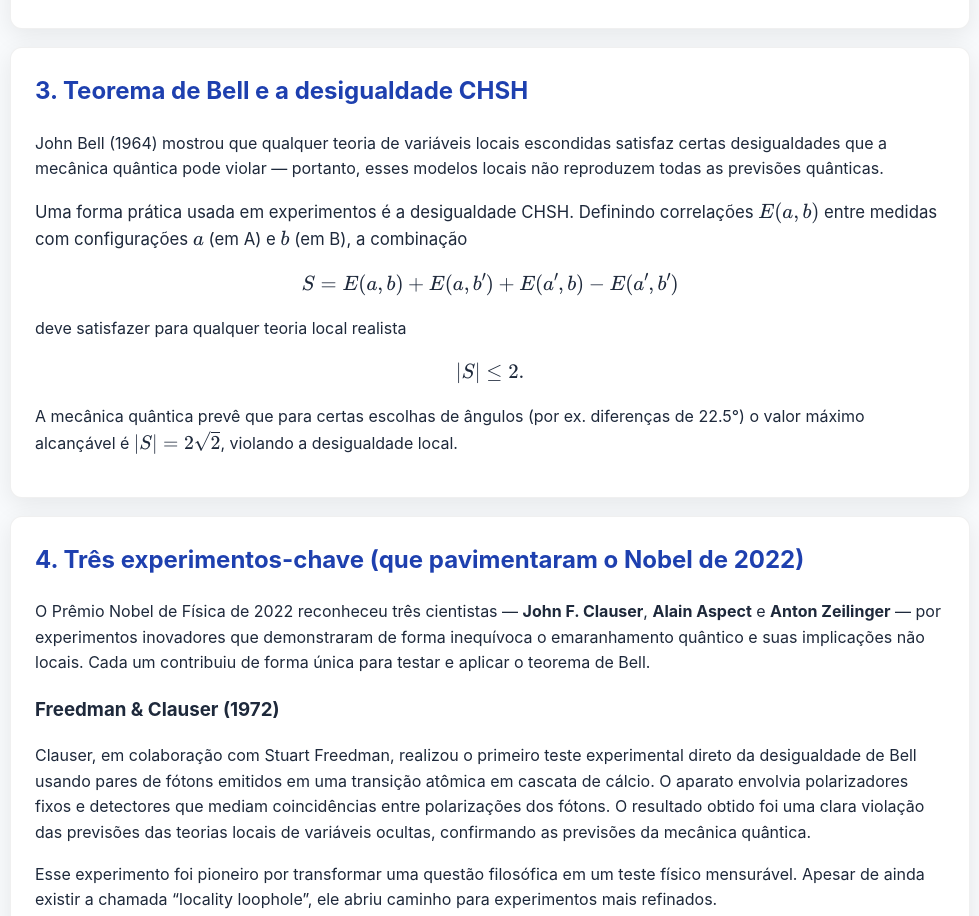
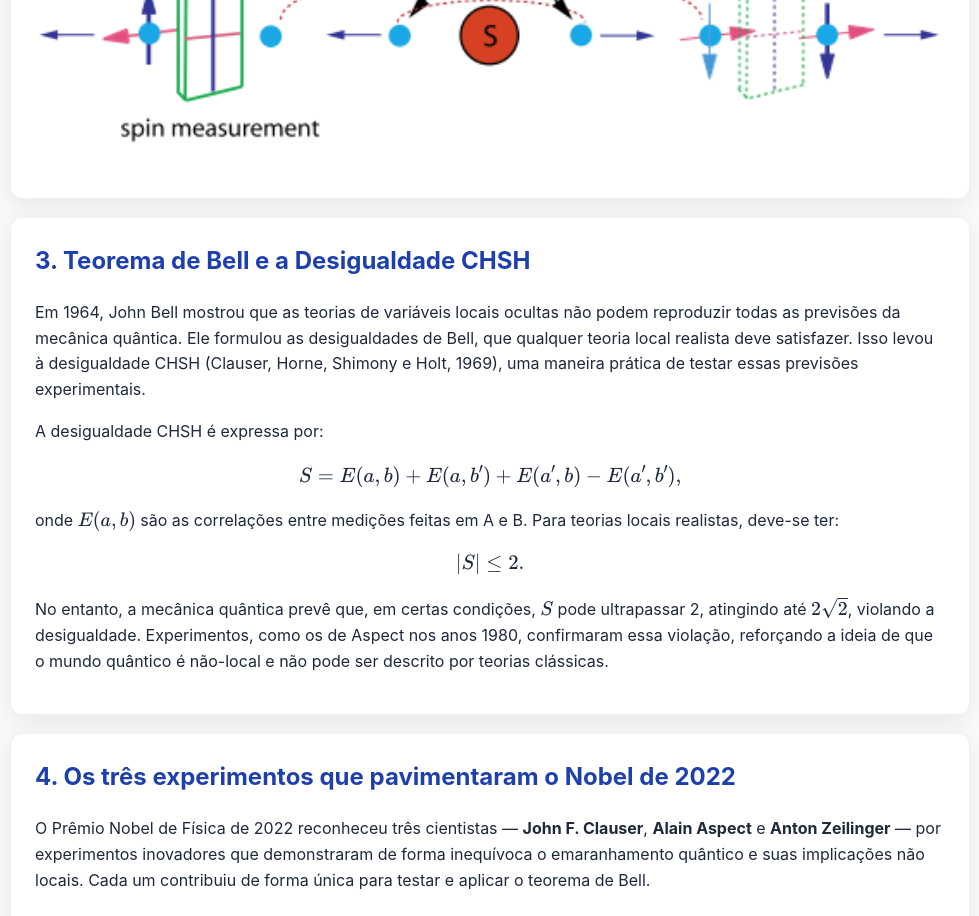
Before and after one commit to capelosini/QuantumEntanglementSite, a plain HTML site: page pages/index.html in a window 1280 px wide. Shown: the part 1884-2800 px from the top of the page, without its empty margins (150-1129 px from the left). Drawn offline with nearby package versions, Linux system fonts and the light colour scheme.

Commit message:
adicionando mais texto

```diff
--- a/pages/index.html
+++ b/pages/index.html
@@ -50,10 +50,16 @@
 
         <section class="card" id="intro">
             <h2>1. Introdução ao emaranhamento</h2>
-            <p>Emaranhamento (entanglement) é a correlação quântica entre duas ou mais partículas onde o estado global
-                não se factoriza em estados locais. Em termos matemáticos, um estado de duas partículas
-                \,\(|\psi\rangle\) é emaranhado se não existir \(|\phi_A\rangle\) e \(|\phi_B\rangle\) tais que
-                \(|\psi\rangle = |\phi_A\rangle\otimes|\phi_B\rangle\).</p>
+            <p>No início do século XX, a física quântica emergiu para explicar fenômenos que a física clássica não
+                conseguia abordar. A equação de Schrödinger, criada em 1926, descreve a evolução de sistemas quânticos
+                por meio da função de onda 𝜓, que codifica probabilidades ao invés de certezas. Um conceito central
+                dessa teoria é a superposição, onde partículas podem existir em múltiplos estados simultaneamente até a
+                medição.</p>
+            <p>A interpretação de Copenhague, formulada por Bohr e Heisenberg, sugere que a função de onda não
+                representa uma realidade objetiva, mas apenas o conhecimento do sistema, sendo a medição o ato que
+                "colapsa" a superposição. Dentro dessa estrutura, surge o fenômeno do emaranhamento quântico, onde
+                partículas podem estar correlacionadas de forma inseparável, uma característica que se manifesta
+                diretamente da matemática quântica da época, abrindo caminho para novas descobertas.</p>
             <img src="../images/emaranhamento.png" alt="Representação de maranhamento quântico">
         </section>
 
@@ -73,21 +79,33 @@
         </section>
 
         <section class="card" id="bell">
-            <h2>3. Teorema de Bell e a desigualdade CHSH</h2>
-            <p>John Bell (1964) mostrou que qualquer teoria de variáveis locais escondidas satisfaz certas desigualdades
-                que a mecânica quântica pode violar — portanto, esses modelos locais não reproduzem todas as previsões
-                quânticas.</p>
-            <p class="math">Uma forma prática usada em experimentos é a desigualdade CHSH. Definindo correlações
-                \(E(a,b)\) entre medidas com configurações \(a\) (em A) e \(b\) (em B), a combinação</p>
-            <div class="math">\[S = E(a,b) + E(a,b') + E(a',b) - E(a',b')\]</div>
-            <p>deve satisfazer para qualquer teoria local realista</p>
-            <div class="math">\[|S| \le 2.\]</div>
-            <p>A mecânica quântica prevê que para certas escolhas de ângulos (por ex. diferenças de 22.5°) o valor
-                máximo alcançável é \(|S|=2\sqrt{2}\), violando a desigualdade local.</p>
+            <h2>3. Teorema de Bell e a Desigualdade CHSH</h2>
+            <p>Em 1964, John Bell mostrou que as teorias de variáveis locais ocultas
+                não podem reproduzir todas as previsões da mecânica quântica. Ele formulou as
+                desigualdades de Bell, que qualquer teoria local realista deve satisfazer. Isso levou à
+                desigualdade CHSH (Clauser, Horne, Shimony e Holt, 1969), uma maneira prática de testar
+                essas previsões experimentais.</p>
+
+            <p>A desigualdade CHSH é expressa por:</p>
+            <div class="math">
+                \[S = E(a,b) + E(a,b') + E(a',b) - E(a',b'),\]
+            </div>
+
+            <p>onde \(E(a,b)\) são as correlações entre medições feitas em A e B. Para teorias locais realistas, deve-se
+                ter:</p>
+            <div class="math">
+                \[|S| \leq 2.\]
+            </div>
+
+            <p>No entanto, a mecânica quântica prevê que, em certas condições, \(S\) pode ultrapassar 2, atingindo até
+                \(2\sqrt{2}\), violando a desigualdade. Experimentos, como os de Aspect
+                nos anos 1980, confirmaram essa violação, reforçando a ideia de que o mundo quântico é não-local e não
+                pode ser descrito por teorias clássicas.</p>
         </section>
 
+
         <section class="card" id="experiments">
-            <h2>4. Três experimentos-chave (que pavimentaram o Nobel de 2022)</h2>
+            <h2>4. Os três experimentos que pavimentaram o Nobel de 2022</h2>
             <p>O Prêmio Nobel de Física de 2022 reconheceu três cientistas — <strong>John F. Clauser</strong>,
                 <strong>Alain Aspect</strong> e <strong>Anton Zeilinger</strong> — por experimentos inovadores que
                 demonstraram de forma inequívoca o emaranhamento quântico e suas implicações não locais. Cada um
@@ -129,7 +147,7 @@
         <section class="card" id="ghostcat">
             <h2>5. O gato fantasma da física quântica — Quantum Imaging with Undetected Photons</h2>
             <p>O chamado “gato fantasma” é uma referência curiosa à técnica de Quantum Imaging with Undetected
-                    Photons, desenvolvida por Anton Zeilinger e colaboradores em 2014. A ideia é obter a imagem de
+                Photons, desenvolvida por Anton Zeilinger e colaboradores em 2014. A ideia é obter a imagem de
                 um objeto usando fótons que nunca o tocaram diretamente — um fenômeno possível graças ao emaranhamento
                 quântico.</p>
             <p>O experimento funciona usando pares de fótons emaranhados criados por conversão paramétrica. Um fóton (o
@@ -176,7 +194,8 @@
         </section>
 
         <footer>
-            <p class="citation">Projeto extensivo de Física. Produção de site como artigo, sobre o tema do emaranhamento e os experimentos de Clauser, Aspect, Zeilinger e colaboradores.</p>
+            <p class="citation">Projeto extensivo de Física. Produção de site como artigo, sobre o tema do emaranhamento
+                e os experimentos de Clauser, Aspect, Zeilinger e colaboradores.</p>
         </footer>
     </div>
 </body>
```
